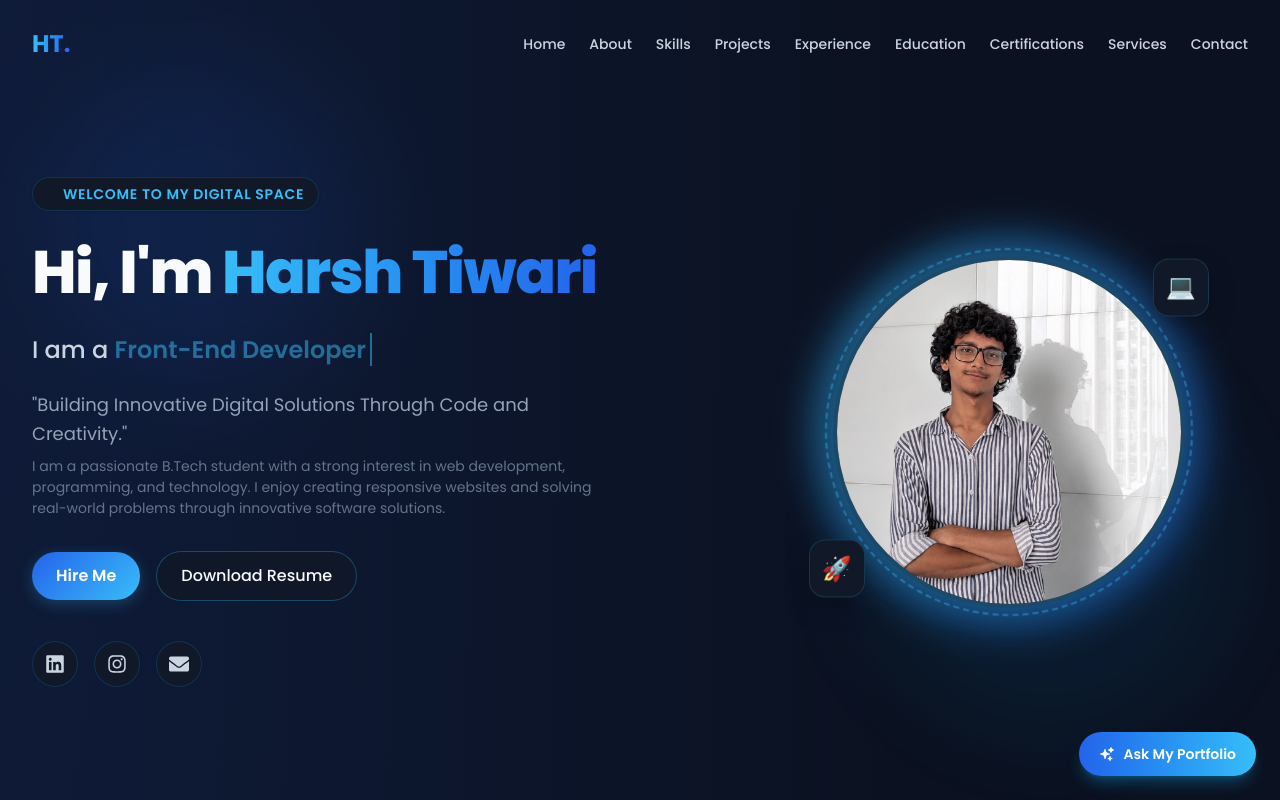
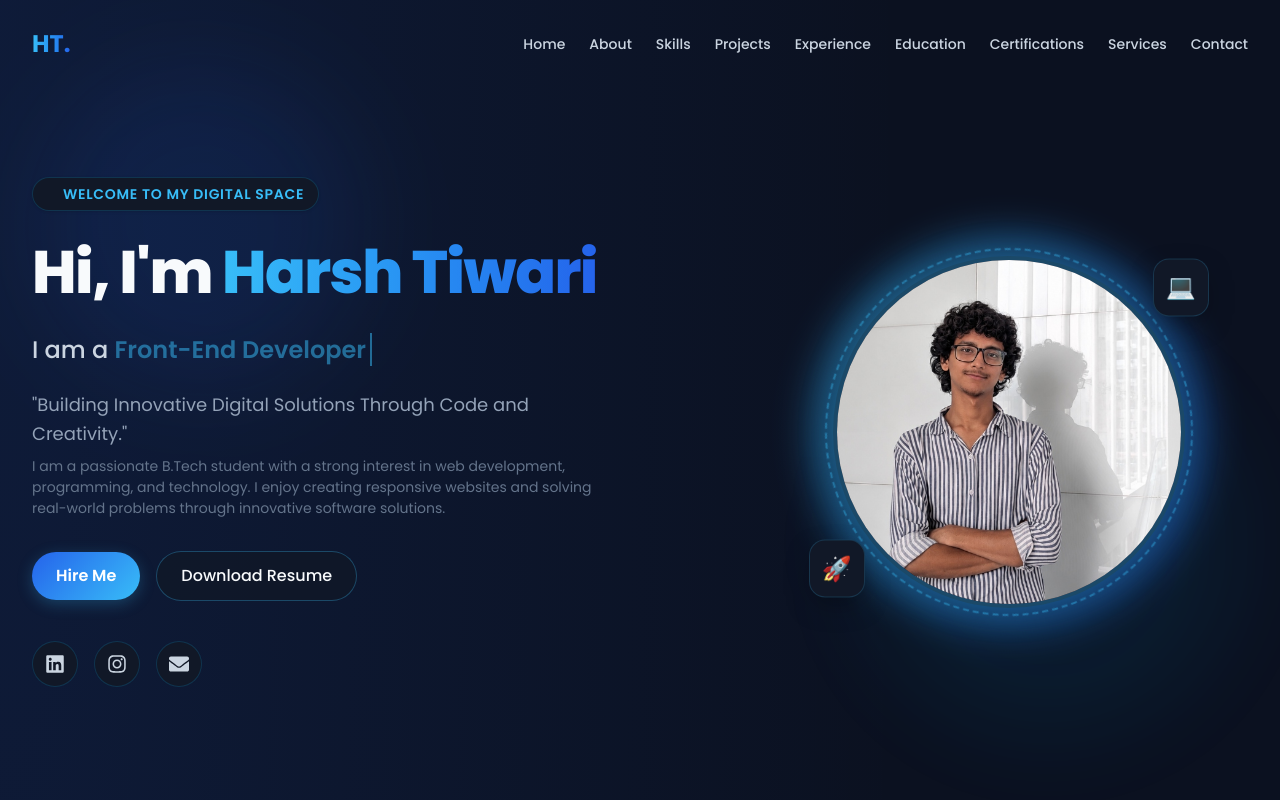
Before and after one commit to harsh12067/DecodeLabs-Internship, a React (Vite) app: page / in a window 1280 px wide. Shown: the top 800 px of the page. Built offline with nearby package versions, Linux system fonts and the light colour scheme.

Commit message:
refactor(ui): remove floating AskPortfolio button

```diff
--- a/src/App.jsx
+++ b/src/App.jsx
@@ -11,7 +11,6 @@ import Achievements from './components/Achievements';
 import Services from './components/Services';
 import Contact from './components/Contact';
 import Footer from './components/Footer';
-import AskPortfolio from './components/AskPortfolio';
 
 // AOS Scrolling Animations
 import AOS from 'aos';
@@ -65,9 +64,6 @@ export default function App() {
 
       {/* Footer */}
       <Footer />
-
-      {/* Floating AI Assistant — rendered outside main for z-index stacking */}
-      <AskPortfolio />
     </div>
   );
 }
```
